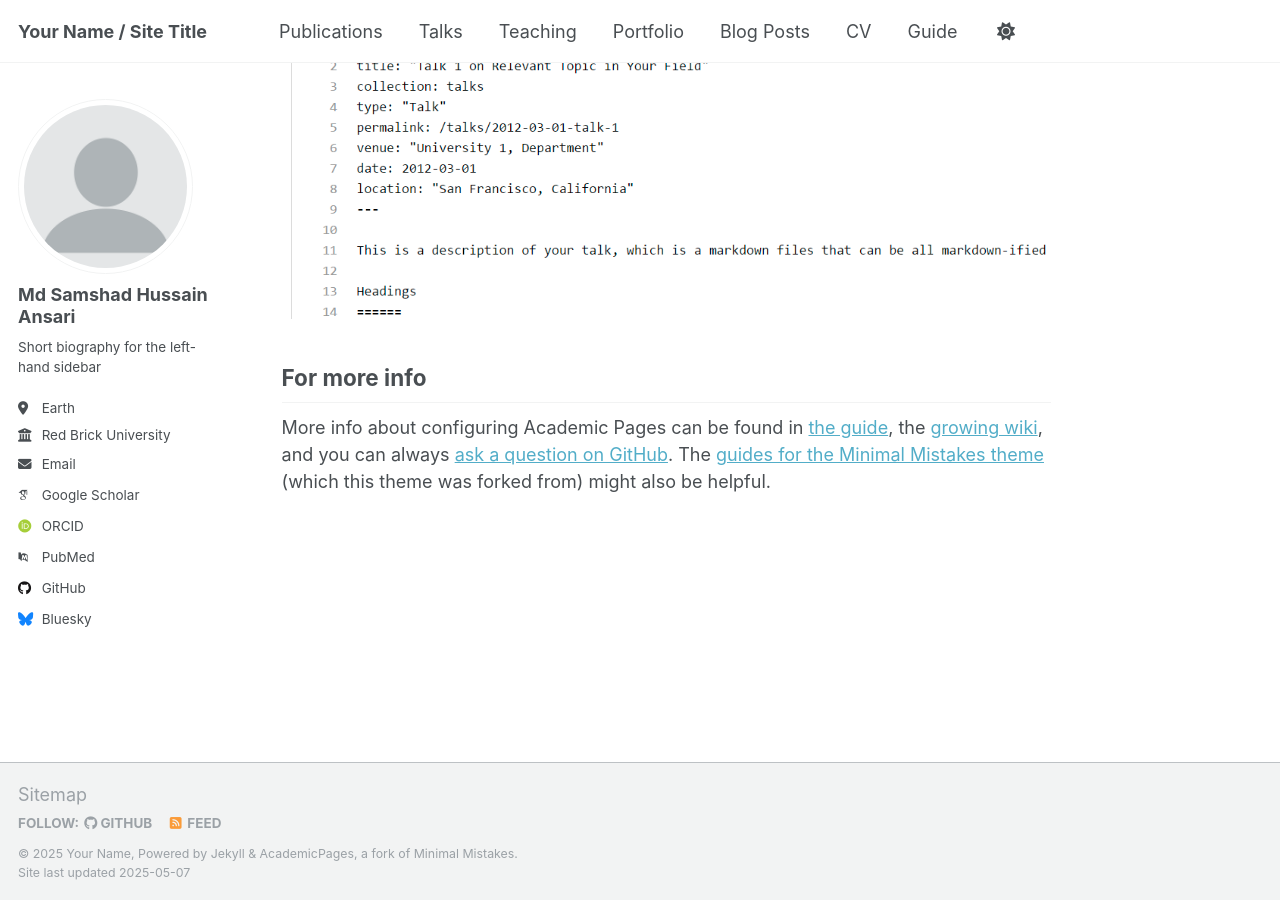
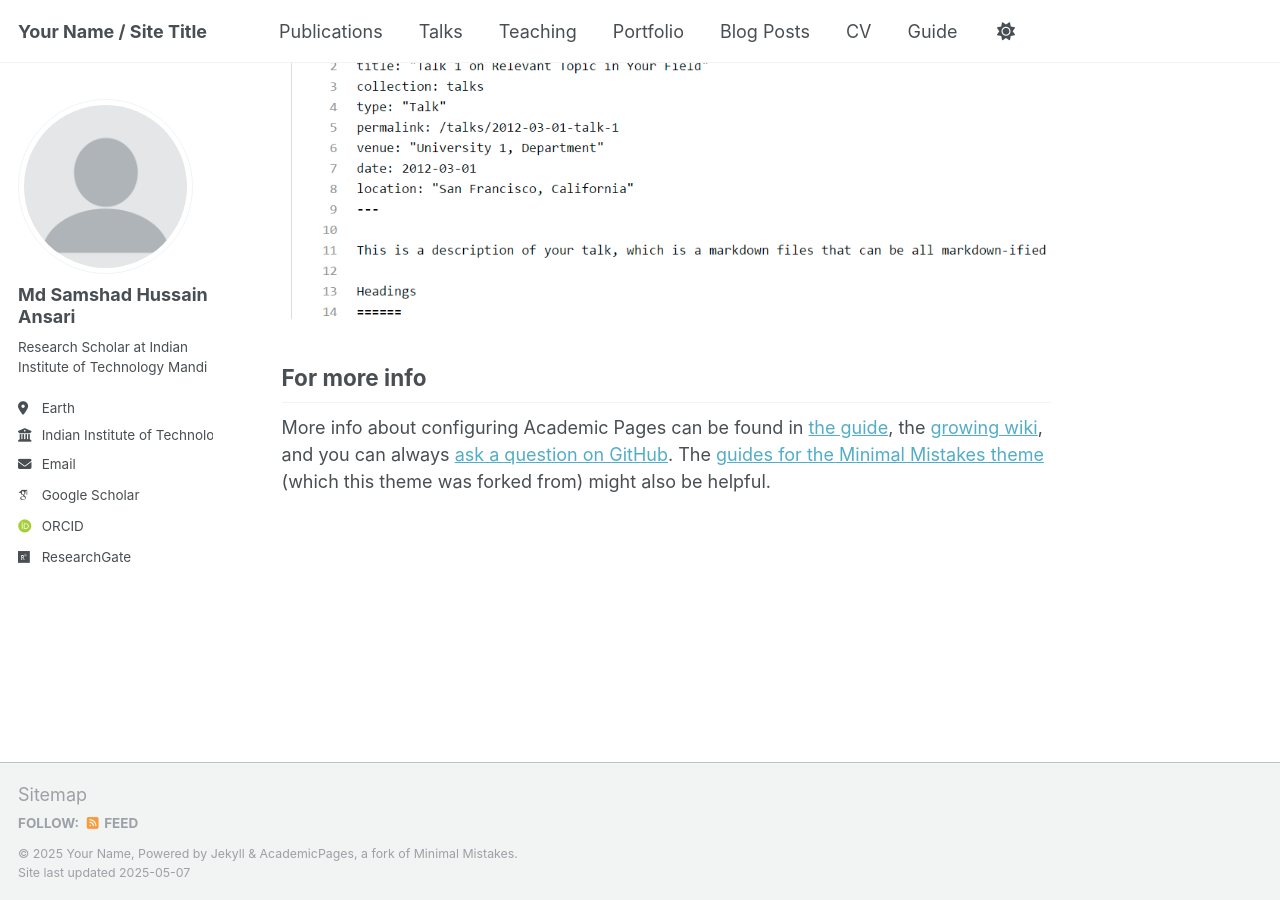
Before and after one commit to MdSamshadhussain/MdSamshadhussain.github.io, a Jekyll site: the page built from _pages/about.md, in a window 1280 px wide and 900 px high, scrolled down 2636 px. Built offline with Jekyll 4.4.1, drawn with Linux system fonts in a browser that asks for light colours; some web fonts are replaced.

Commit message:
Update _config.yml

```diff
--- a/_config.yml
+++ b/_config.yml
@@ -25,33 +25,33 @@ author:
   avatar           : "profile.png"
   name             : "Md Samshad Hussain Ansari"
   pronouns         : # example: "she/her"
-  bio              : "Short biography for the left-hand sidebar"
+  bio              : "Research Scholar at Indian Institute of Technology Mandi"
   location         : "Earth"
-  employer         : "Red Brick University"
+  employer         : "Indian Institute of Technology Mandi"
   uri              : # URL
-  email            : "none@example.org"
+  email            : "mdsamhussain1996@gmail.com"
 
   # Academic websites
   academia         : # URL
   arxiv            : # URL - Update with the correct link to your profile
-  googlescholar    : "https://scholar.google.com/citations?user=PS_CX0AAAAAJ"
+  googlescholar    : "https://scholar.google.com/citations?user=3b2jd4EAAAAJ&hl=en&oi=ao"
   impactstory      : # URL
-  orcid            : "http://orcid.org/yourorcidurl"
+  orcid            : "https://orcid.org/0000-0002-7757-3216"
   semantic         : # URL
-  pubmed           : "https://www.ncbi.nlm.nih.gov/pubmed/?term=john+snow"
-  researchgate     : # URL
+  pubmed           : #"https://www.ncbi.nlm.nih.gov/pubmed/?term=john+snow"
+  researchgate     : "https://www.researchgate.net/profile/Md-Samshad-Ansari"
   scopus           : # URL
 
   # Repositories and software development
   bitbucket        : # Username - Update with your username on the site
   codepen          : # Username
   dribbble         : # Username
-  github           : "academicpages"
+  github           : #"academicpages"
   kaggle           : # Username
   stackoverflow    : # User number or user number and name (i.e., use "1" or "1/jeff-atwood")
 
   # Social media
-  bluesky          : "bsky.app" # Replace this with you Bluesky username
+  bluesky          : #"bsky.app" # Replace this with you Bluesky username
   facebook         : # Username
   flickr           : # Username
   foursquare       : # Username
```
